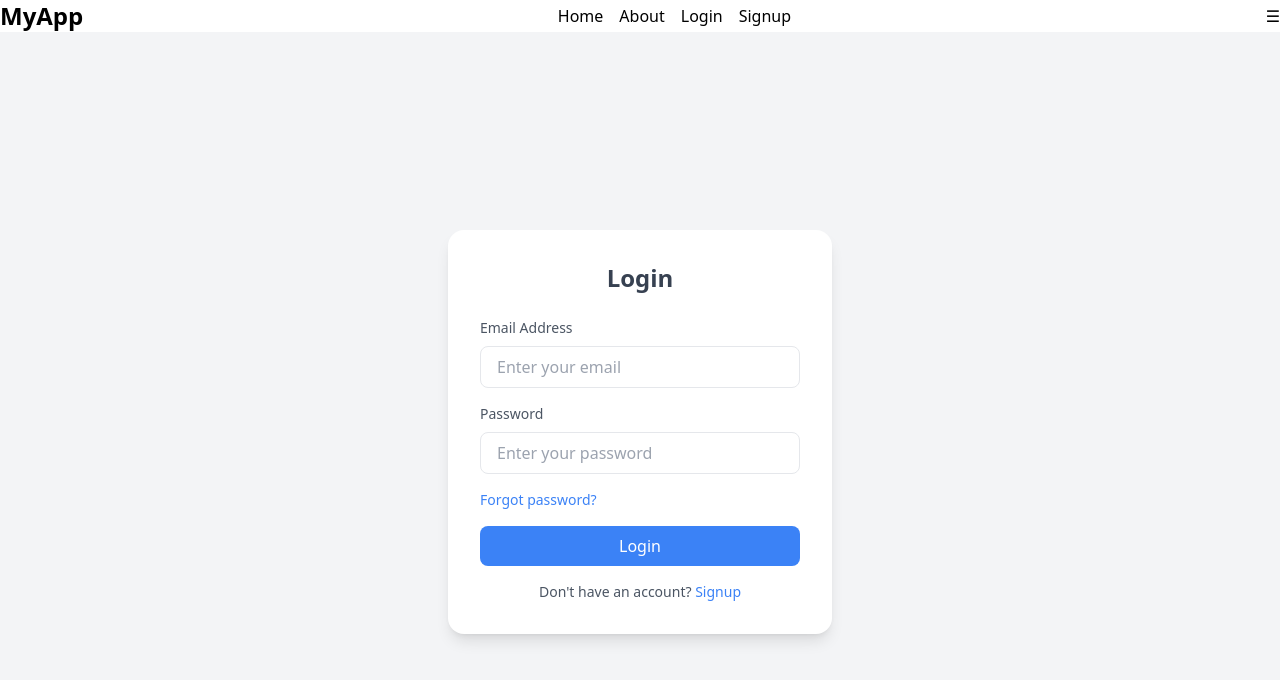
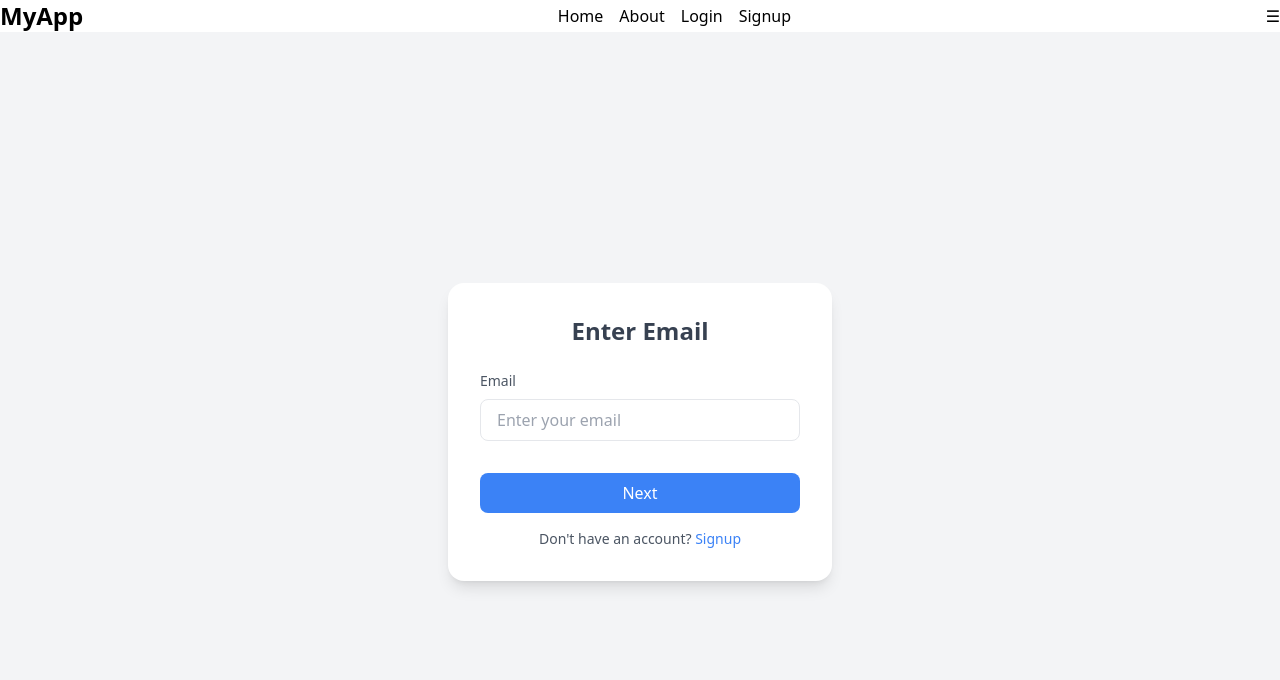
Before and after one commit to vasanthakumar-a/Coachify, a React (Vite) app in the folder frontend/: page /login in a window 1280 px wide. Shown: the top 680 px of the page. Built offline with nearby package versions, Linux system fonts and the light colour scheme.

Commit message:
multi step form

```diff
--- a/frontend/src/pages/Login.jsx
+++ b/frontend/src/pages/Login.jsx
@@ -4,19 +4,14 @@ import * as Yup from "yup";
 import axiosInstance from "../utils/axiosInstance";
 import { useDispatch, useSelector } from "react-redux";
 import { login } from "../redux/authSlice";
-import { Link, Navigate, useLocation } from "react-router-dom";
+import { Link, Navigate } from "react-router-dom";
 
 export default function LoginPage() {
+  const [step, setStep] = useState(1);
   const [error, setError] = useState("");
   const dispatch = useDispatch();
-  const location = useLocation();
-
   const isAuthenticated = useSelector((state) => state.auth.isAuthenticated);
 
-  // Get the previous route from state
-  const from = location.state?.from?.pathname || "/";
-
-  // Formik setup
   const formik = useFormik({
     initialValues: {
       email: "",
@@ -24,24 +19,24 @@ export default function LoginPage() {
     },
     validationSchema: Yup.object({
       email: Yup.string().email("Invalid email").required("Required"),
-      password: Yup.string().min(6, "Minimum 6 characters").required("Required"),
+      password: step === 2 ? Yup.string().min(6, "Minimum 6 characters").required("Required") : null,
     }),
     onSubmit: async (values) => {
-      event.preventDefault();
-      console.log(values);
+      if (step === 1) {
+        // Simulate email/phone verification (or API call)
+        setStep(2);
+      } else {
+        // Login API Call
         try {
           const response = await axiosInstance.post("/auth/login", values);
           const token = response.data.accessToken;
-
-        console.log(from)
-
           if (token) {
             dispatch(login(token));
-          window.history.back()
+            window.history.back();
           }
-        // Redirect user or update auth state
         } catch (err) {
-        setError(err.response.data.error);
+          setError(err.response?.data?.error || "Login failed");
+        }
       }
     },
   });
@@ -53,13 +48,16 @@ export default function LoginPage() {
   return (
     <div className="flex items-center justify-center min-h-screen bg-gray-100">
       <div className="bg-white p-8 rounded-2xl shadow-lg w-96">
-        <h2 className="text-2xl font-bold text-center text-gray-700">Login</h2>
+        <h2 className="text-2xl font-bold text-center text-gray-700">
+          {step === 1 ? "Enter Email" : "Enter Password"}
+        </h2>
         {error && <p className="text-red-500 text-center">{error}</p>}
 
         <form className="mt-6" onSubmit={formik.handleSubmit}>
+          {step === 1 && (
             <div className="mb-4">
               <label className="block text-gray-600 text-sm mb-2" htmlFor="email">
-              Email Address
+                Email
               </label>
               <input
                 type="email"
@@ -68,11 +66,13 @@ export default function LoginPage() {
                 className="w-full px-4 py-2 border rounded-lg focus:ring-2 focus:ring-blue-400 focus:outline-none"
                 placeholder="Enter your email"
               />
-            {formik.touched.email && formik.errors.email ? (
+              {formik.touched.email && formik.errors.email && (
                 <p className="text-red-500 text-sm">{formik.errors.email}</p>
-            ) : null}
+              )}
             </div>
+          )}
 
+          {step === 2 && (
             <div className="mb-4">
               <label className="block text-gray-600 text-sm mb-2" htmlFor="password">
                 Password
@@ -84,26 +84,37 @@ export default function LoginPage() {
                 className="w-full px-4 py-2 border rounded-lg focus:ring-2 focus:ring-blue-400 focus:outline-none"
                 placeholder="Enter your password"
               />
-            {formik.touched.password && formik.errors.password ? (
+              {formik.touched.password && formik.errors.password && (
                 <p className="text-red-500 text-sm">{formik.errors.password}</p>
-            ) : null}
+              )}
             </div>
+          )}
 
           <div className="flex justify-between items-center mb-4">
+            {step === 2 && (
+              <><button
+                type="button"
+                className="text-sm text-blue-500 hover:underline"
+                onClick={() => setStep(1)}
+              >
+                Back
+              </button>
             <a href="#" className="text-sm text-blue-500 hover:underline">
               Forgot password?
-          </a>
+            </a></>
+            )}
           </div>
 
           <button
             type="submit"
             className="w-full bg-blue-500 text-white py-2 rounded-lg hover:bg-blue-600 transition duration-200"
           >
-            Login
+            {step === 1 ? "Next" : "Login"}
           </button>
         </form>
+
         <p className="mt-4 text-center text-sm text-gray-600">
-        Don&apos;t have an account?{' '}
+          Don&apos;t have an account?{" "}
           <Link to="/signup" className="text-blue-500 hover:underline">
             Signup
           </Link>
```
Lines whose indentation alone changed are shown as unchanged.
